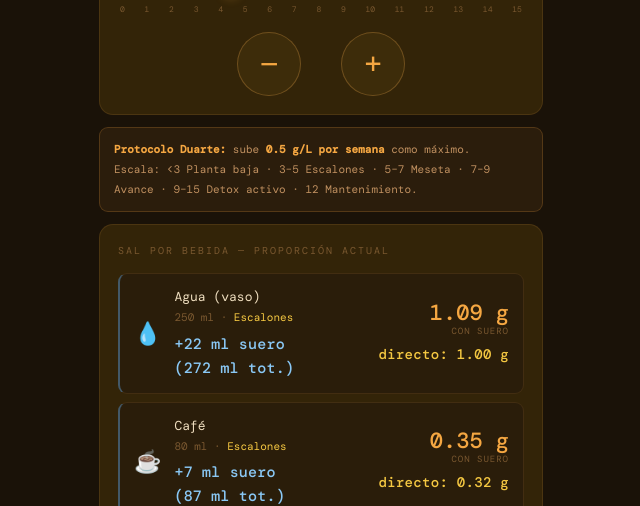
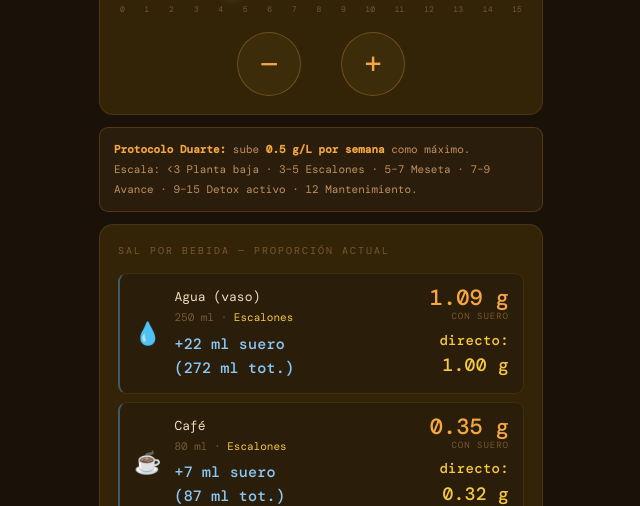
Before and after one commit to JavierNodoSedna/Paso-a-paso-Unani, a plain HTML site: page index.html in a window 1280 px wide. Shown: the part 294-800 px from the top of the page, without its empty margins (319-959 px from the left). Drawn offline with nearby package versions, Linux system fonts and the light colour scheme.

Commit message:
Add files via upload

```diff
--- a/index.html
+++ b/index.html
@@ -672,7 +672,7 @@ function renderCalcResults(prop, nextProp) {
       <div class="brc-salt">
         <div class="brc-g">${salAhora.toFixed(2)} g</div>
         <div class="brc-lbl">CON SUERO</div>
-        ${usaSuero ? `<div class="brc-directo">directo: ${salDirecta} g</div>` : ''}
+        <div class="brc-directo">directo:<br><span style="font-size:18px">${salDirecta} g</span></div>
       </div>
     </div>`;
   }).join('');
```
